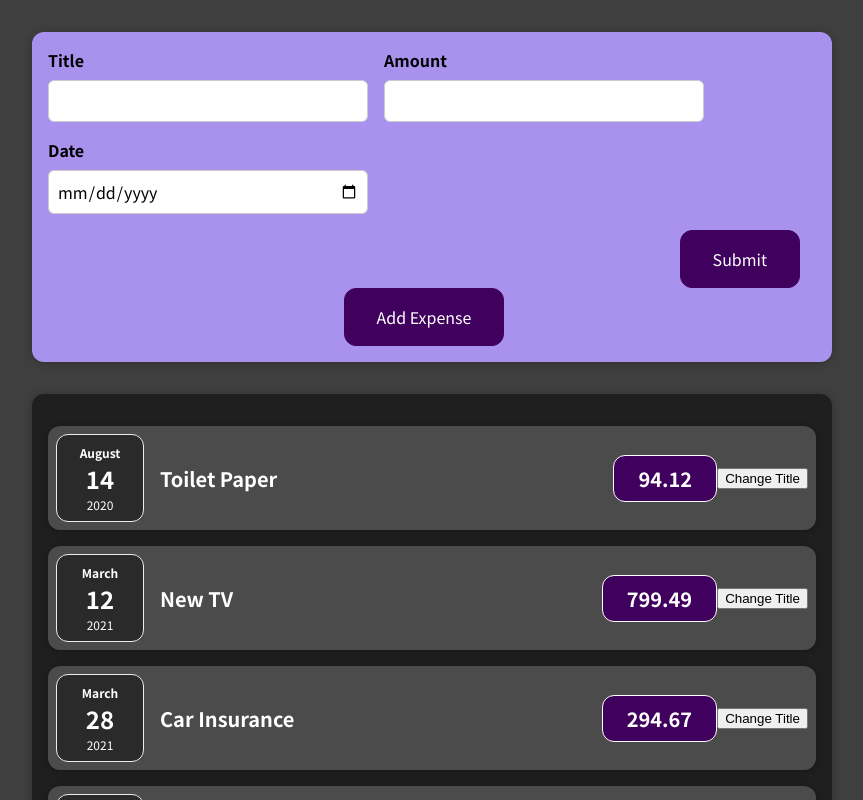
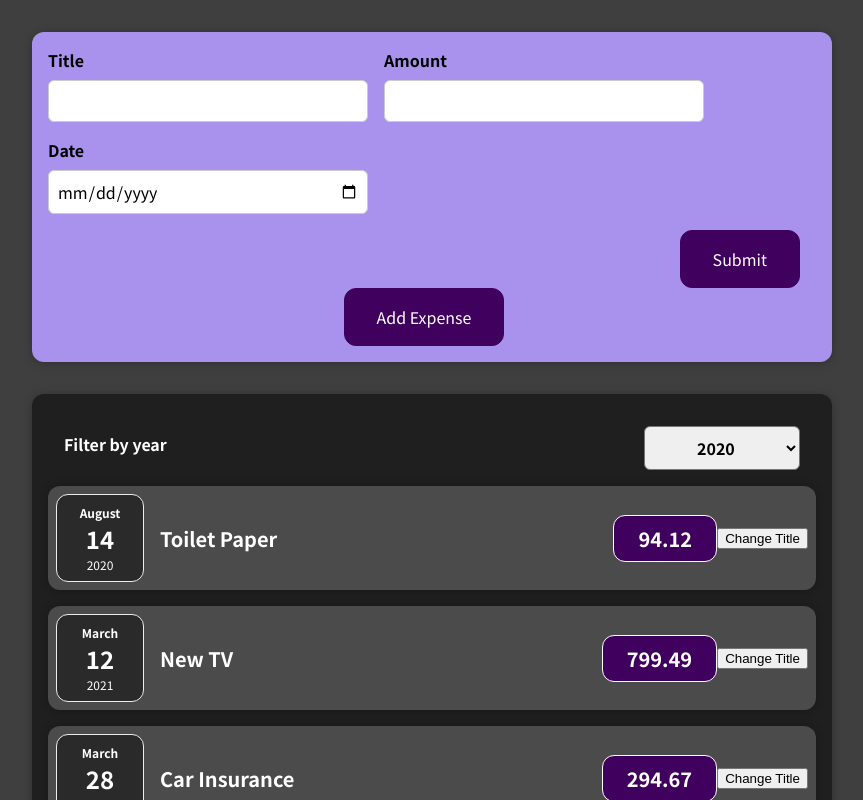
Before and after one commit to studiolaidbackanonymous/dev_reactprojects, a React (Create React App) app in the folder react_project_1/: page / in a window 1280 px wide. Shown: the top 800 px of the page, without its empty margins (208-1071 px from the left). Built offline with nearby package versions, Linux system fonts and the light colour scheme.

Commit message:
added ExpensesFilter Comp

```diff
--- a/react_project_1/src/components/Expenses/Expenses.js
+++ b/react_project_1/src/components/Expenses/Expenses.js
@@ -1,11 +1,22 @@
-import React from "react";
+import React, { useState } from "react";
 import "./Expenses.css";
 import ExpenseItem from "./ExpenseItem";
 import Card from "../UI/Card";
+import ExpensesFilter from "./ExpensesFilter";
 
 const Expenses = (props) => {
+  const [filteredYear, setFilteredYear] = useState("2020");
+
+  const filterChangeHandler = (selectedYear) => {
+    setFilteredYear(selectedYear);
+  };
   return (
+    <div>
       <Card className="expenses">
+        <ExpensesFilter
+          selected={filteredYear}
+          onChangeFilter={filterChangeHandler}
+        />
         <ExpenseItem
           title={props.items[0].title}
           amount={props.items[0].amount}
@@ -30,6 +41,7 @@
           date={props.items[3].date}
         />
       </Card>
+    </div>
   );
 };
 
--- /dev/null
+++ b/react_project_1/src/components/Expenses/ExpensesFilter.css
@@ -0,0 +1,24 @@
+.expenses-filter {
+  color: white;
+  padding: 0 1rem;
+}
+
+.expenses-filter__control {
+  display: flex;
+  width: 100%;
+  align-items: center;
+  justify-content: space-between;
+  margin: 1rem 0;
+}
+
+.expenses-filter label {
+  font-weight: bold;
+  margin-bottom: 0.5rem;
+}
+
+.expenses-filter select {
+  font: inherit;
+  padding: 0.5rem 3rem;
+  font-weight: bold;
+  border-radius: 6px;
+}
--- /dev/null
+++ b/react_project_1/src/components/Expenses/ExpensesFilter.js
@@ -0,0 +1,22 @@
+import "./ExpensesFilter.css";
+const ExpensesFilter = (props) => {
+  const dropdownChangeHandler = (event) => {
+    props.onChangeFilter(event.target.value);
+  };
+
+  return (
+    <div className="expenses-filter">
+      <div className="expenses-filter__control">
+        <label>Filter by year</label>
+        <select onChange={dropdownChangeHandler} value={props.selected}>
+          <option value="2022">2022</option>
+          <option value="2021">2021</option>
+          <option value="2020">2020</option>
+          <option value="2019">2019</option>
+        </select>
+      </div>
+    </div>
+  );
+};
+
+export default ExpensesFilter;
```
Also changed, not shown: 1 other file (tests, documents, lock files or other folders). Lines whose indentation alone changed are shown as unchanged.
